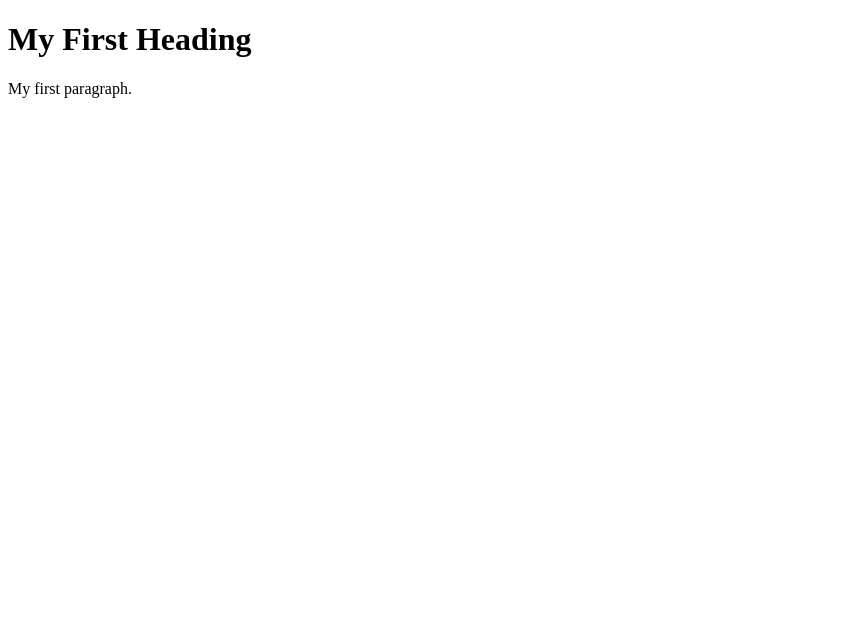
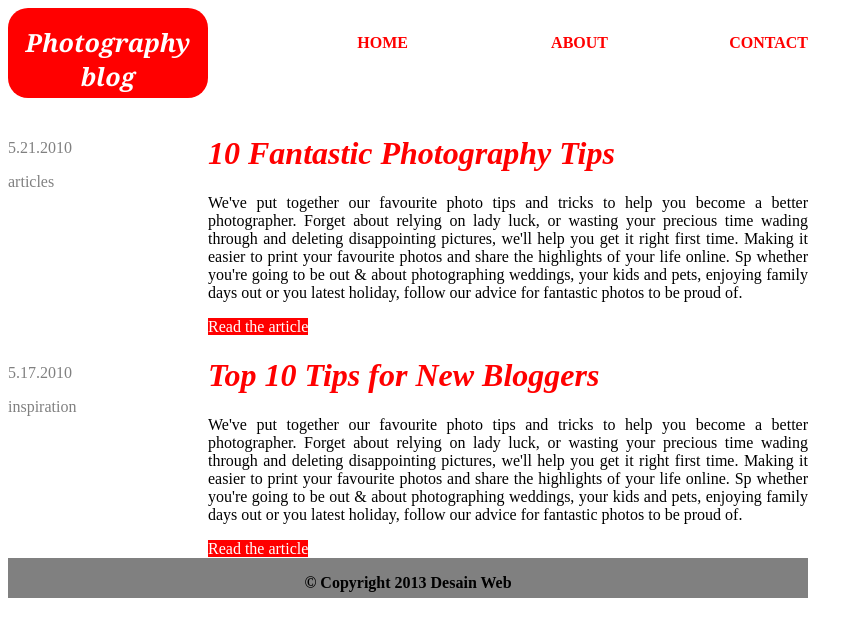
Before and after one commit to kevinchien05/devops, a plain HTML site: page index.html in a window 1280 px wide. Shown: the whole page, without its empty margins (0-863 px from the left). Drawn offline with Linux system fonts and the light colour scheme.

Commit message:
Update index.html

```diff
--- a/index.html
+++ b/index.html
@@ -1,10 +1,127 @@
 <!DOCTYPE html>
-<html>
-<body>
+<html lang="en">
+    <head>
+        <title>Modul 5-1</title>
+        <style>
+            body{
+                width: 800px;
+            }
+            .main{
+                display: grid;
+                grid-template-columns: 200px 200px 200px 200px;
+            }
+            .grid1 .row1{
+                background: red;
+                border-radius: 20px;
+                height: 90px;
+                display: flex;
 
-<h1>My First Heading</h1>
+            }
+            .grid1 .row1 h1{
+                color: white;
+                text-align: center;
+                font-family: Georgia, 'Times New Roman', Times, serif;
+                font-size: 25px;
+            }
+            .grid2 .row1, .grid3 .row1, .grid4 .row1{
+                height: 90px;
+            }
+            .grid2 .row1 p, .grid3 .row1 p, .grid4 .row1 p{
+                padding-top: 10px;
+                text-align: right;
+                color: red;
+                font-size: 1.3 em;
+            }
+            .grid1 .row2, .grid1 .row3{
+                padding-top: 25px;
+                height: 200px;
+            }
+            .grid1 .row2 p, .grid1 .row3 p{
+                color: grey;
+            }
+            .column1, .column2{
+                width: 600px;
+            }
+            .column1 h1, .column2 h1{
+                color: red;
+            }
+            .column1 p, .column2 p{
+                text-align: justify;
+            }
+            .column1 a, .column2 a{
+                background: red;
+                color: white;
+            }
+            .footer {
+                background: grey;
+                clear: both;
+                width: 800px;
+                height: 40px;
+            }
+            .footer p{
+                text-align: center;
+                font-weight: bold;
+            }
+        </style>
+    </head>
 
-<p>My first paragraph.</p>
+    <body>
+        <div class="main">
+            <div class="grid1">
+                <div class="row1">
+                    <h1><i>Photography blog</i></h1>
+                </div>
+                <div class="row2">
+                    <p>5.21.2010</p>
+                    <p>articles</p>
+                </div>
+                <div class="row3">
+                    <p>5.17.2010</p>
+                    <p>inspiration</p>
+                </div>
+            </div>
+            <div class="grid2">
+                <div class="row1">
+                    <p><strong>HOME</strong></p>
+                </div>
+                <div class="row2">
+                    <div class="column1">
+                        <h1><i>10 Fantastic Photography Tips</i></h1>
+                        <p>
+                            We've put together our favourite photo tips and tricks to help you become a better photographer. Forget
+                            about relying on lady luck, or wasting your precious time wading through and deleting disappointing
+                            pictures, we'll help you get it right first time. Making it easier to print your favourite photos and share the
+                            highlights of your life online. Sp whether you're going to be out & about photographing weddings, your kids and pets, enjoying family days out or you latest holiday, follow our advice for fantastic photos to be proud of.
+                        </p>
+                        <a>Read the article</a>
+                    </div>
+                    <div class="column2">
+                        <h1><i>Top 10 Tips for New Bloggers</i></h1>
+                        <p>
+                            We've put together our favourite photo tips and tricks to help you become a better photographer. Forget
+                            about relying on lady luck, or wasting your precious time wading through and deleting disappointing
+                            pictures, we'll help you get it right first time. Making it easier to print your favourite photos and share the
+                            highlights of your life online. Sp whether you're going to be out & about photographing weddings, your kids and pets, enjoying family days out or you latest holiday, follow our advice for fantastic photos to be proud of.
+                        </p>
+                        <a>Read the article</a>
+                    </div>
+                </div>
+            </div>
+            <div class="grid3">
+                <div class="row1">
+                    <p><strong>ABOUT</strong></p>
+                </div>
 
-</body>
+            </div>
+            <div class="grid4">
+                <div class="row1">
+                    <p><strong>CONTACT</strong></p>
+                </div>
+
+            </div>
+            <div class="footer">
+                <p>&copy; Copyright 2013 Desain Web</p>
+            </div>
+        </div>
+    </body>
 </html>
```
